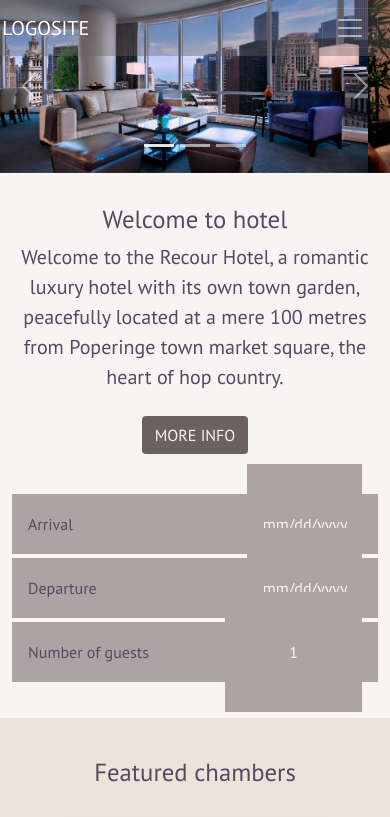
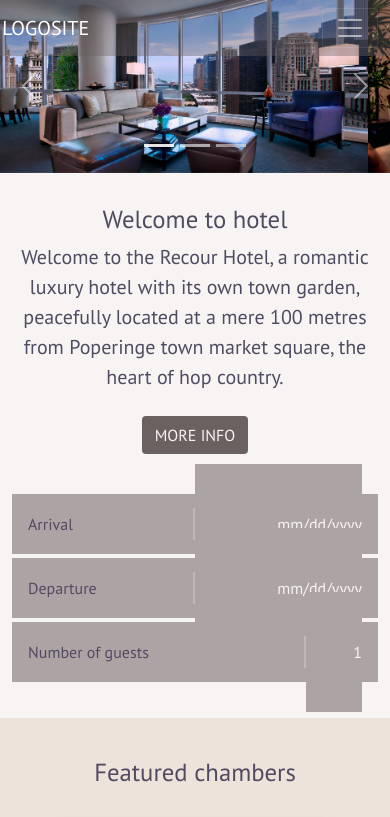
Before and after one commit to SunkissedWitch/second_repo, a plain HTML site: page index.html in a window 390 px wide. Shown: the top 817 px of the page. Drawn offline with nearby package versions, Linux system fonts and the light colour scheme; a script that the page names is missing.

Commit message:
Final version for 6.10

```diff
--- a/index.html
+++ b/index.html
@@ -89,20 +89,20 @@
                 <div class="d-flex flex-column flex-md-row justify-content-center">
                   <div class="col-sm-12 col-md-4">
                     <div class="d-flex flex-row flex-md-column align-items-center px-3 mb-1 inp-field">
-                      <label class="col fs-6 lh-lg mb-md-2 text-md-center text-start" for="arrival">Arrival</label>
-                      <input class="col-md-12 text-center" type="date" name="arrival" id="arrival">
+                      <label class="col-6 fs-6 lh-lg mb-md-2 text-md-center text-start" for="arrival">Arrival</label>
+                      <input class="col-6 col-md-12 text-end text-md-center" type="date" name="arrival" id="arrival">
                     </div>
                   </div>
                   <div class="col-sm-12 col-md-4">
                     <div class="d-flex flex-row flex-md-column align-items-center px-3 mb-1 inp-field">
-                      <label class="col fs-6 lh-lg mb-md-2 text-md-center text-start" for="departure">Departure</label>
-                      <input class="col-md-12 text-center" type="date" name="departure" id="departure">
+                      <label class="col-6 fs-6 lh-lg mb-md-2 text-md-center text-start" for="departure">Departure</label>
+                      <input class="col-6 col-md-12 text-end text-md-center" type="date" name="departure" id="departure">
                     </div>
                   </div>
                   <div class="guests col-sm-12 col-md-4">
                     <div class="d-flex flex-row flex-md-column align-items-center px-3 mb-1 inp-field">
-                      <label class="col fs-6 lh-lg mb-md-2 text-md-center text-start" for="guests">Number of guests</label>
-                      <select class="col-md-12 text-center" name="number-of-guests" id="guests">
+                      <label class="col-10 fs-6 lh-lg mb-md-2 text-md-center text-start" for="guests">Number of guests</label>
+                      <select class="col-2 col-md-12 text-end text-md-center" name="number-of-guests" id="guests">
                         <option value="1">1</option>
                         <option value="2">2</option>
                         <option value="3">3</option>
--- a/style.css
+++ b/style.css
@@ -36,6 +36,9 @@ label,
   .inp-field {
   height: 60px;
   background-color: #aca4a4;
+  }
+  .selection-part label {
+    border-right: 2px solid #c0b8b8;
   }
 }
 @media only screen
```
